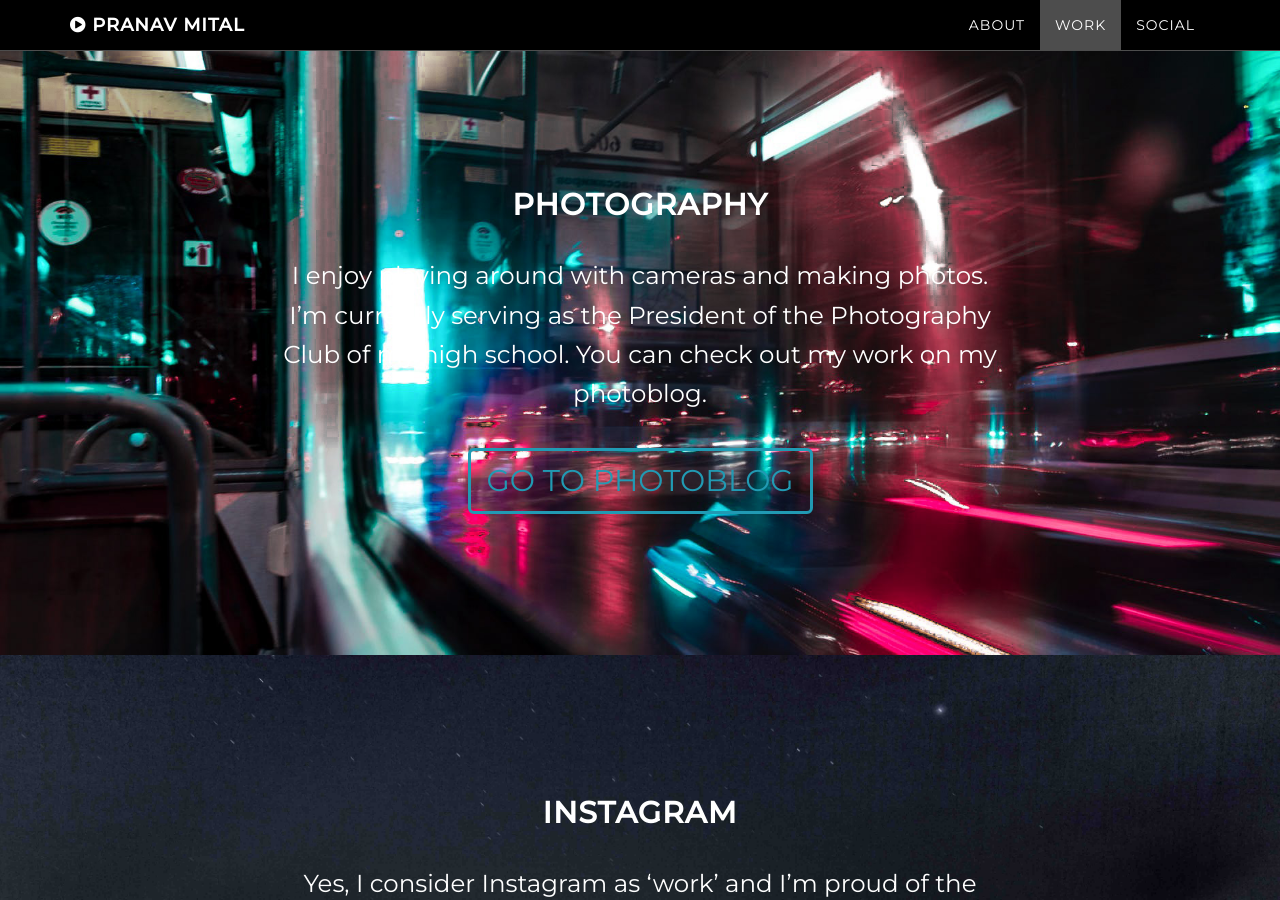
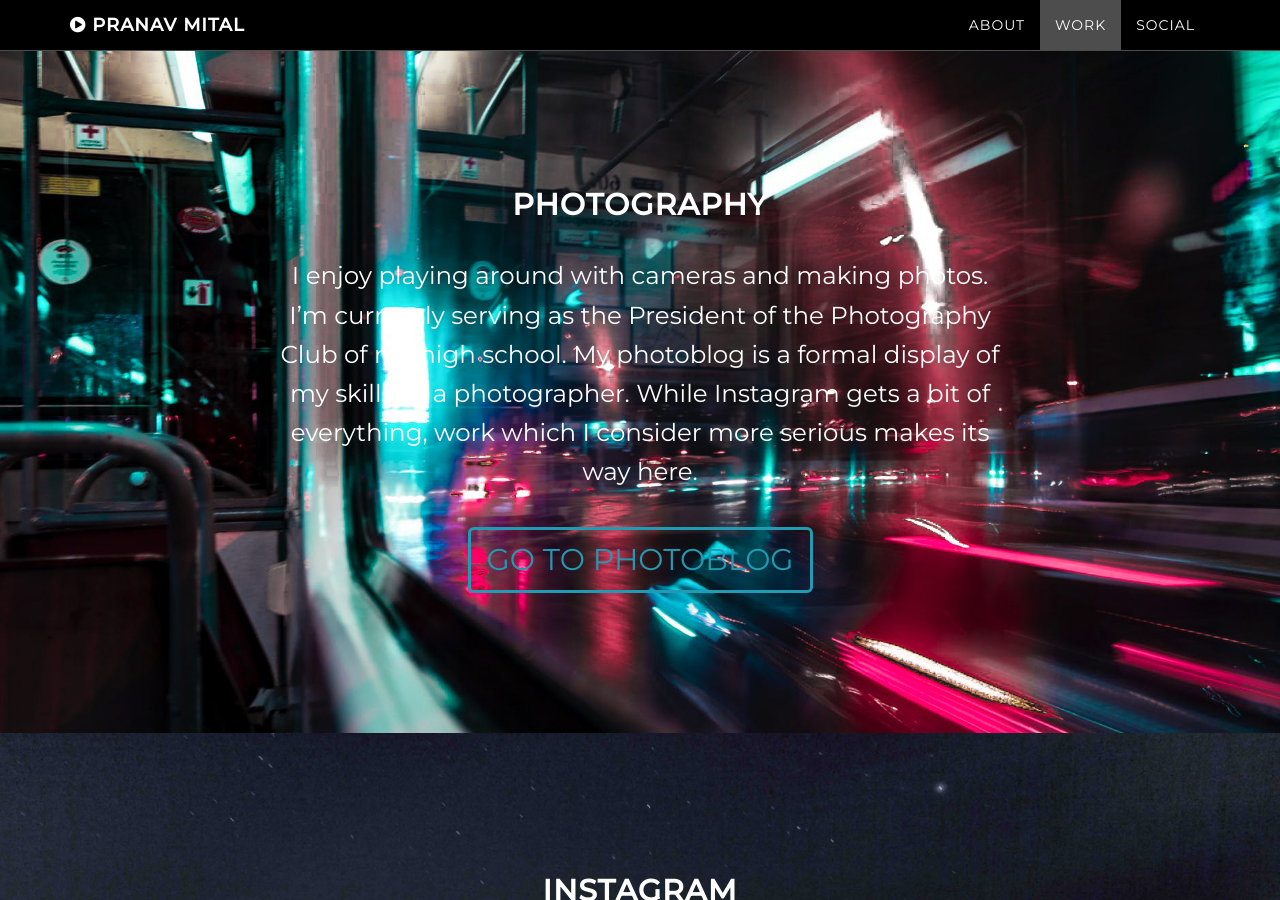
Before and after one commit to pranavmital/pranavmital.github.io, a Jekyll site: the page built from index.html, in a window 1280 px wide and 900 px high, scrolled down 2398 px. Built offline with Jekyll 4.4.1, drawn with Linux system fonts in a browser that asks for light colours.

Commit message:
photo desc update

```diff
--- a/_includes/photo.html
+++ b/_includes/photo.html
@@ -11,7 +11,7 @@
             <div class="container">
                 <div class="col-lg-8 col-lg-offset-2">
                     <h2>Photography</h2>
-                    <p>I enjoy playing around with cameras and making photos. I’m currently serving as the President of the Photography Club of my high school. You can check out my work on my photoblog.</p>
+                    <p>I enjoy playing around with cameras and making photos. I’m currently serving as the President of the Photography Club of my high school. My photoblog is a formal display of my skills as a photographer. While Instagram gets a bit of everything, work which I consider more serious makes its way here.</p>
                     <a href="http://photoblog.pranavmital.com" class="btn btn-default btn-lg" style="
                         font-size: 30px;
                         border: 3px solid #219ab3;
```
Also changed, not shown: 1 other file.
